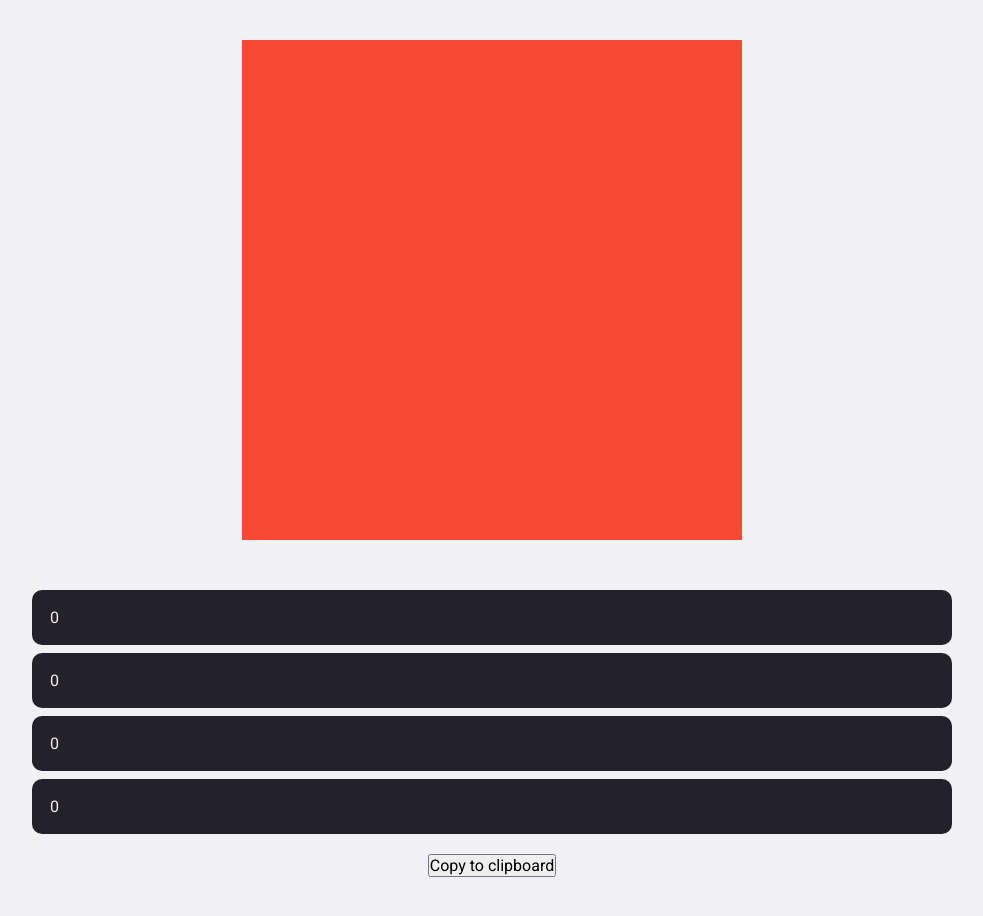
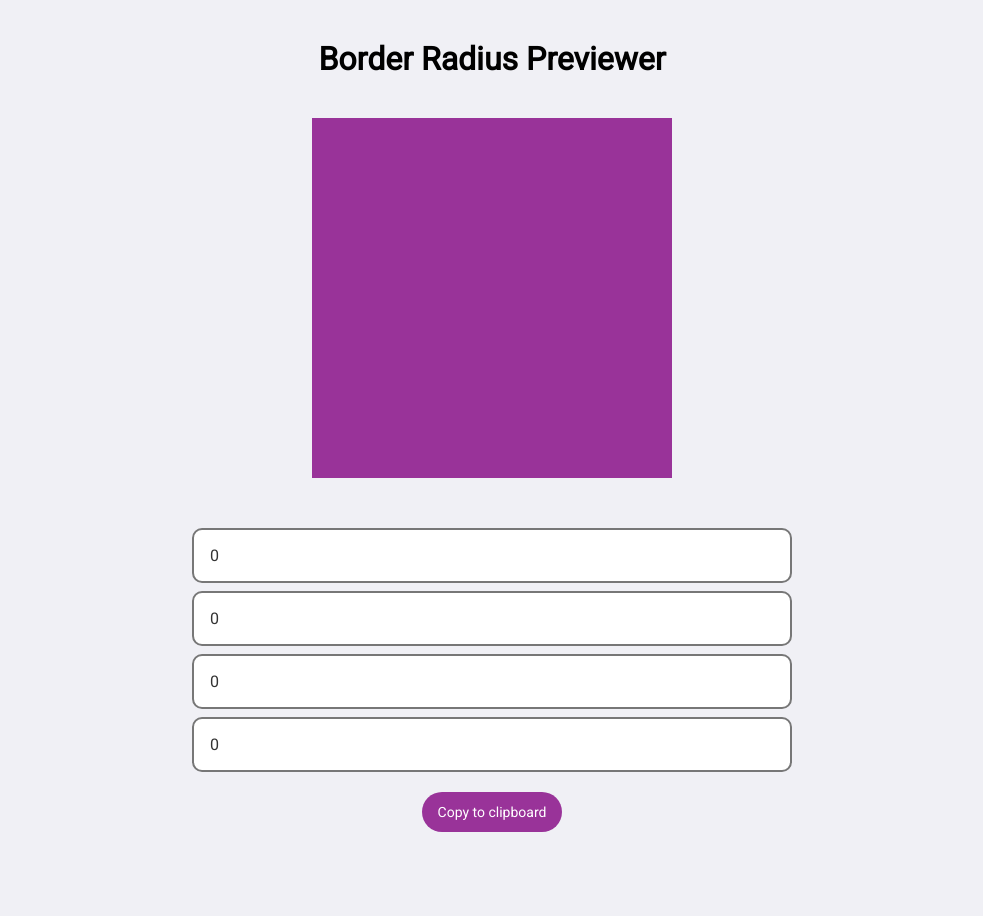
Before and after one commit to rubensojunior/border-radius-previewer, a React (Create React App) app: page / in a window 1280 px wide. Shown: the whole page, without its empty margins (148-1131 px from the left). After the commit the page ends 872 px from the top, so only its background shows below. Built offline with nearby package versions, Linux system fonts and the light colour scheme.

Commit message:
styling main page

```diff
--- a/src/components/Input/styles.ts
+++ b/src/components/Input/styles.ts
@@ -5,12 +5,12 @@ interface ContainerProps {
 }
 
 export const Container = styled.div<ContainerProps>`
-  background: #232129;
+  background: #fff;
   border-radius: 10px;
   padding: 16px;
   width: 100%;
 
-  border: 2px solid #232129;
+  border: 2px solid #777;
   color: #666360;
 
   display: flex;
@@ -23,15 +23,15 @@ export const Container = styled.div<ContainerProps>`
   ${(props) =>
     props.isFocused &&
     css`
-      color: #20c997;
-      border-color: #20c997;
+      color: #993399;
+      border-color: #993399;
     `}
 
   input {
     flex: 1;
     background: transparent;
     border: 0;
-    color: #f4ede8;
+    color: #333333;
 
     &::placeholder {
       color: #666360;
--- a/src/pages/Main/index.tsx
+++ b/src/pages/Main/index.tsx
@@ -3,9 +3,10 @@ import React, { useState, useCallback } from 'react'
 import copy from 'clipboard-copy'
 import Input from '../../components/Input'
 
-import { Container, Box, Button } from './styles'
+import { Container, Title, BoxContainer, Box, Button, Copied } from './styles'
 
 const App: React.FC = () => {
+  const [copied, setCopied] = useState(false)
   const [borderTopLeft, setBorderTopLeft] = useState(0)
   const [borderTopRight, setBorderTopRight] = useState(0)
   const [borderBottomLeft, setBorderBottomLeft] = useState(0)
@@ -36,6 +37,12 @@ const App: React.FC = () => {
   }, [])
 
   const handleCopyButtonClick = useCallback(async () => {
+    setCopied(true)
+
+    setTimeout(() => {
+      setCopied(false)
+    }, 3000)
+
     const resultCss = `
     ${borderTopLeft > 0 ? `border-top-left-radius: ${borderTopLeft}px;` : ''}
     ${borderTopRight > 0 ? `border-top-right-radius: ${borderTopRight}px;` : ''}
@@ -56,12 +63,16 @@ const App: React.FC = () => {
 
   return (
     <Container>
+      <Title>Border Radius Previewer</Title>
+
+      <BoxContainer>
         <Box
           borderTopLeft={borderTopLeft}
           borderTopRight={borderTopRight}
           borderBottomLeft={borderBottomLeft}
           borderBottomRight={borderBottomRight}
         />
+      </BoxContainer>
 
       <Input
         onChange={(event) => handleInputTopLeftChange(event)}
@@ -87,6 +98,8 @@ const App: React.FC = () => {
       <Button type="button" onClick={handleCopyButtonClick}>
         Copy to clipboard
       </Button>
+
+      {copied && <Copied>Copied to clipboard!</Copied>}
     </Container>
   )
 }
--- a/src/pages/Main/styles.ts
+++ b/src/pages/Main/styles.ts
@@ -12,12 +12,26 @@ export const Container = styled.div`
   flex-direction: column;
   align-items: center;
   justify-content: center;
+
+  width: 100%;
+  max-width: 600px;
+  margin: 0 auto;
+`
+
+export const Title = styled.h1`
+  margin-bottom: 40px;
+`
+
+export const BoxContainer = styled.div`
+  width: 100%;
+  max-width: 360px;
+  margin: 0 auto;
 `
 
 export const Box = styled.div<BorderProps>`
-  width: 500px;
-  height: 500px;
-  background: #f74834;
+  width: 100%;
+  padding-top: 100%;
+  background: #993399;
   margin-bottom: 50px;
 
   ${(props) =>
@@ -47,4 +61,17 @@ export const Box = styled.div<BorderProps>`
 
 export const Button = styled.button`
   margin-top: 20px;
+  height: 40px;
+  padding: 0 16px;
+  border: 0;
+  background: #993399;
+  color: #fff;
+  border-radius: 20px;
+  font-size: 14px;
 `
+
+export const Copied = styled.span`
+  font-size: 14px;
+  color: #993399;
+  margin-top: 10px;
+`
```
Lines whose indentation alone changed are shown as unchanged.
